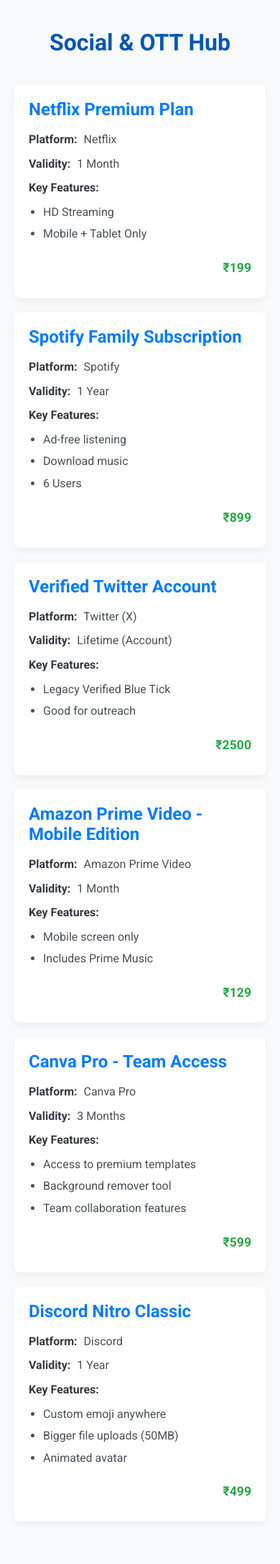
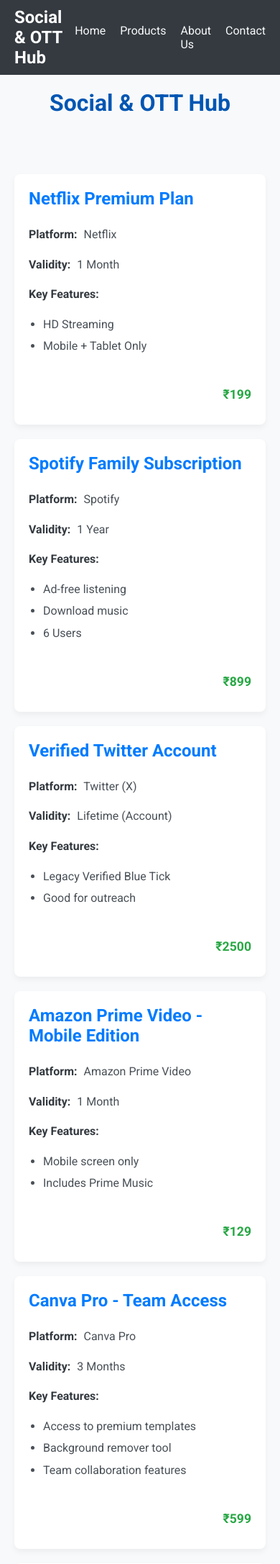
Before and after one commit to i-am-paradox/digitalshop, a PHP site: page / in a window 390 px wide. Shown: the top 2173 px of the page at 72% size. Before the commit the page ends 2078 px from the top, so only its background shows below. Run offline with PHP 8.4, Linux system fonts and the light colour scheme.

Commit message:
Add navigation, footer, and improve page layout
This commit introduces major structural and layout improvements to the website:

-   **HTML Changes (`index.html`):**
    -   Added a `<nav>` element with a site title and placeholder navigation links (Home, Products, About Us, Contact).
    -   Added a `<footer>` element with a copyright notice and placeholder links (Facebook, Twitter, Terms, Privacy).
    -   Wrapped product listings in a `div.product-grid-container` for better layout control.

-   **CSS Changes (`style.css`):**
    -   Styled the new navigation bar with a dark background, light text, and flexbox for alignment.
    -   Styled the new footer with a dark background, light text, and centered content.
    -   Implemented a responsive CSS Grid layout for the `.product-grid-container`, allowing products to display in multiple columns on wider screens and stack on smaller screens.
    -   Adjusted individual product card styling (`.product`) to work within the grid and use flexbox for internal content alignment, improving visual consistency.
    -   General adjustments to body and main element padding to accommodate full-width nav/footer.

These changes provide a more traditional and complete website structure, enhancing navigation and visual organization.

```diff
--- a/index.html
+++ b/index.html
@@ -7,12 +7,22 @@
     <link rel="stylesheet" href="style.css">
 </head>
 <body>
+    <nav>
+        <div class="site-title">Social & OTT Hub</div>
+        <ul>
+            <li><a href="#">Home</a></li>
+            <li><a href="#">Products</a></li>
+            <li><a href="#">About Us</a></li>
+            <li><a href="#">Contact</a></li>
+        </ul>
+    </nav>
     <header>
         <h1>Social & OTT Hub</h1>
     </header>
     <main>
-        <section class="product">
-            <h2>Netflix Premium Plan</h2>
+        <div class="product-grid-container">
+            <section class="product">
+                <h2>Netflix Premium Plan</h2>
             <p><strong>Platform:</strong> Netflix</p>
             <p><strong>Validity:</strong> 1 Month</p>
             <p><strong>Key Features:</strong></p>
@@ -79,7 +89,17 @@
                 <li>Animated avatar</li>
             </ul>
             <p>₹499</p>
-        </section>
+            </section>
+        </div>
     </main>
+    <footer>
+        <p>© 2023 Social & OTT Hub. All rights reserved.</p>
+        <p>
+            <a href="#">Facebook</a> |
+            <a href="#">Twitter</a> |
+            <a href="#">Terms of Service</a> |
+            <a href="#">Privacy Policy</a>
+        </p>
+    </footer>
 </body>
 </html>
--- a/style.css
+++ b/style.css
@@ -5,9 +5,15 @@ body {
     font-family: 'Roboto', 'Open Sans', Arial, sans-serif;
     background-color: #f8f9fa; /* Lighter grey for a cleaner look */
     margin: 0;
-    padding: 20px; /* Added some padding to the body */
+    padding: 0; /* Reset body padding, nav and footer will span full width */
     color: #343a40; /* Darker grey for body text for better contrast */
 }
+
+/* Add padding to main content area instead of body, so nav/footer can be full-width */
+main {
+    padding: 20px;
+}
+
 
 header h1 {
     text-align: center;
@@ -16,15 +22,25 @@ header h1 {
     font-weight: 700; /* Bolder header text */
 }
 
+.product-grid-container {
+    display: grid;
+    grid-template-columns: repeat(auto-fit, minmax(300px, 1fr));
+    gap: 20px; /* Spacing between grid items */
+    padding: 20px 0; /* Padding for the container itself, adjust as needed */
+}
+
 .product {
     border: none; /* Removed border, will use box-shadow for card effect */
     padding: 20px; /* Increased padding for better spacing */
-    margin: 20px auto; /* Centered product cards with auto margin for L/R */
+    /* margin: 20px auto; REMOVED - Grid handles spacing via gap */
     background-color: #ffffff; /* White background for product cards */
     border-radius: 8px; /* Softer corners */
     box-shadow: 0 4px 8px rgba(0,0,0,0.05); /* Subtle box shadow */
     transition: all 0.3s ease-in-out; /* Smooth transition for hover */
-    max-width: 600px; /* Optional: constrain product card width for larger screens */
+    /* max-width: 600px; REMOVED - Grid handles width via minmax */
+    display: flex; /* Use flexbox for internal layout of product card */
+    flex-direction: column; /* Stack content vertically */
+    justify-content: space-between; /* Pushes price to the bottom */
 }
 
 .product:hover {
@@ -72,3 +88,69 @@ header h1 {
     margin-top: 20px; /* More space above the price */
     text-align: right; /* Align price to the right */
 }
+
+/* --- Navigation Bar Styling --- */
+nav {
+    background-color: #343a40; /* Dark grey background */
+    color: #f8f9fa; /* Light text color */
+    padding: 10px 20px;
+    display: flex;
+    justify-content: space-between;
+    align-items: center;
+}
+
+nav .site-title {
+    font-size: 1.5em;
+    font-weight: bold;
+    color: #ffffff; /* White color for site title for emphasis */
+}
+
+nav ul {
+    list-style: none;
+    padding: 0;
+    margin: 0;
+    display: flex;
+}
+
+nav ul li {
+    margin-left: 20px;
+}
+
+nav ul li:first-child {
+    margin-left: 0; /* Remove margin for the first item */
+}
+
+nav ul li a {
+    color: #f8f9fa; /* Light text color for links */
+    text-decoration: none;
+    transition: color 0.3s ease;
+}
+
+nav ul li a:hover {
+    color: #007bff; /* Accent color on hover */
+    text-decoration: underline;
+}
+
+/* --- Footer Styling --- */
+footer {
+    background-color: #333; /* Slightly different dark grey from nav */
+    color: #ccc; /* Light grey text */
+    padding: 30px 20px; /* Increased padding for better spacing */
+    text-align: center;
+    margin-top: 40px; /* Space above the footer */
+}
+
+footer p {
+    margin: 10px 0; /* Adjusted margin for footer paragraphs */
+}
+
+footer a {
+    color: #00aaff; /* Brighter blue for footer links for visibility */
+    text-decoration: none;
+    transition: color 0.3s ease;
+}
+
+footer a:hover {
+    color: #ffffff; /* White on hover for footer links */
+    text-decoration: underline;
+}
```
